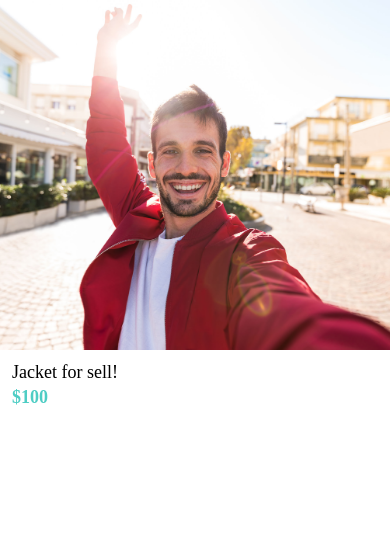
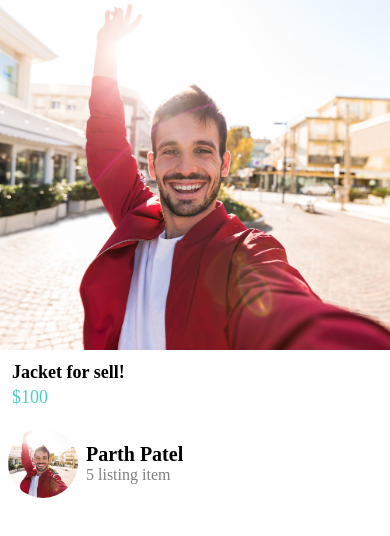
Before and after one commit to parth280197/DoneWithIt, a React Native app: screen / in a window 390 px wide. Shown: the top 536 px of the page. Built offline with nearby package versions, Linux system fonts and the light colour scheme.

Commit message:
List item component added

```diff
--- a/app/components/item/ItemDetailsScreen.js
+++ b/app/components/item/ItemDetailsScreen.js
@@ -2,6 +2,7 @@ import React from 'react';
 import { Image, View, StyleSheet } from 'react-native';
 import colors from '../../utils/colors';
 import AppText from '../texts/AppText';
+import ListItem from './ListItem';
 
 function ItemDetailsScreen(props) {
     return (
@@ -11,6 +12,7 @@ function ItemDetailsScreen(props) {
                 <AppText style={styles.titleText}>Jacket for sell!</AppText>
                 <AppText style={styles.subTitleText}>$100</AppText>
             </View>
+            <ListItem image={require('../../assets/jacket.jpg')} title={'Parth Patel'} subTitle={'5 listing item'}/>
         </View>
     );
 }
@@ -25,10 +27,10 @@ const styles = StyleSheet.create({
     },
     titleText: {
         marginBottom: 4,
+        fontWeight: 'bold'
     },
     subTitleText: {
-        color: colors.secondary,
-        fontWeight: 'bold'
+        color: colors.secondary
     }
 })
 
--- /dev/null
+++ b/app/components/item/ListItem.js
@@ -0,0 +1,44 @@
+import React from 'react';
+import { Image, View, StyleSheet } from 'react-native';
+import colors from '../../utils/colors';
+import AppText from '../texts/AppText';
+
+function ListItem({image,title,subTitle}) {
+    return (
+        <View style={styles.container}>
+            <Image style={styles.image} source={image} />
+            <View style={styles.textContainer}>
+                <AppText style={styles.titleText}>{title}</AppText>
+                <AppText style={styles.subTitleText}>{subTitle}</AppText>
+            </View>
+        </View>
+    );
+}
+
+const styles = StyleSheet.create({
+    container: {
+        flexDirection: 'row',
+        margin: 8
+    },
+    image: {
+        width: 70,
+        height: 70,
+        borderRadius: 40
+    },
+    textContainer: {
+        flexDirection: 'column',
+        justifyContent: 'center',
+        paddingLeft: 8
+    },
+    titleText: {
+        fontWeight: '600',
+        fontSize: 20
+    },
+    subTitleText: {
+        color: colors.gray,
+        fontWeight: '300',
+        fontSize: 16
+    }
+})
+
+export default ListItem;
--- a/app/utils/colors.js
+++ b/app/utils/colors.js
@@ -4,4 +4,5 @@ export default {
     dark: '#000',
     white: '#fff',
     background: '#f8f4f4',
+    gray: '#808080'
 }
```
